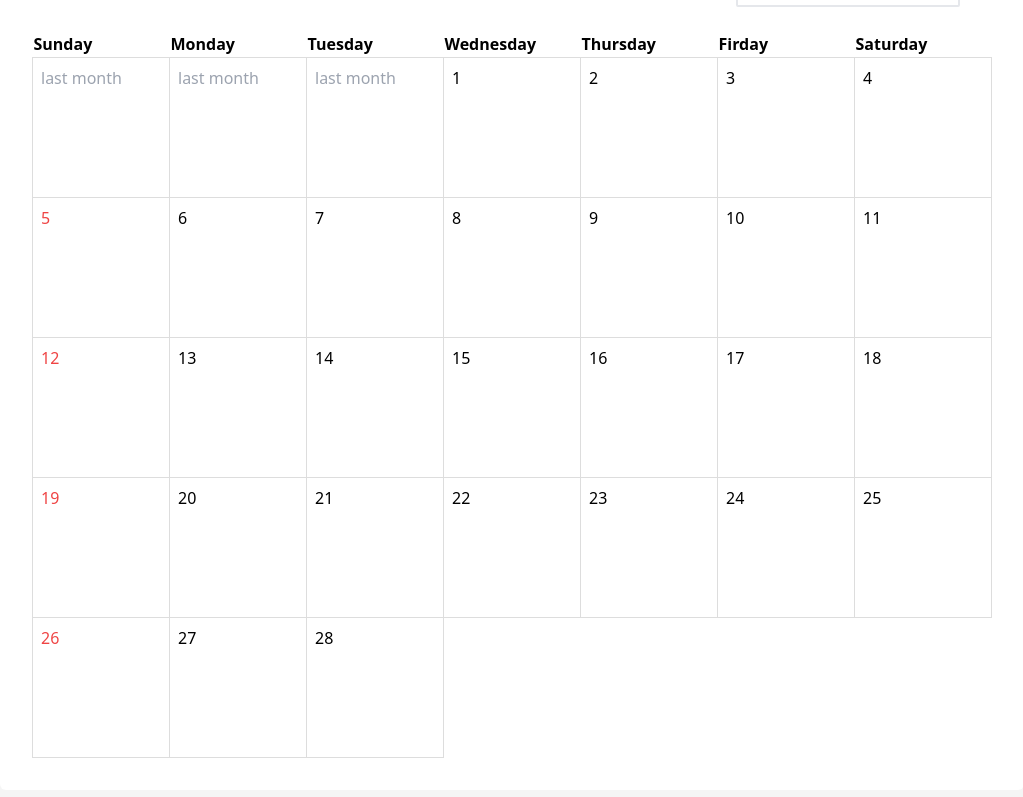
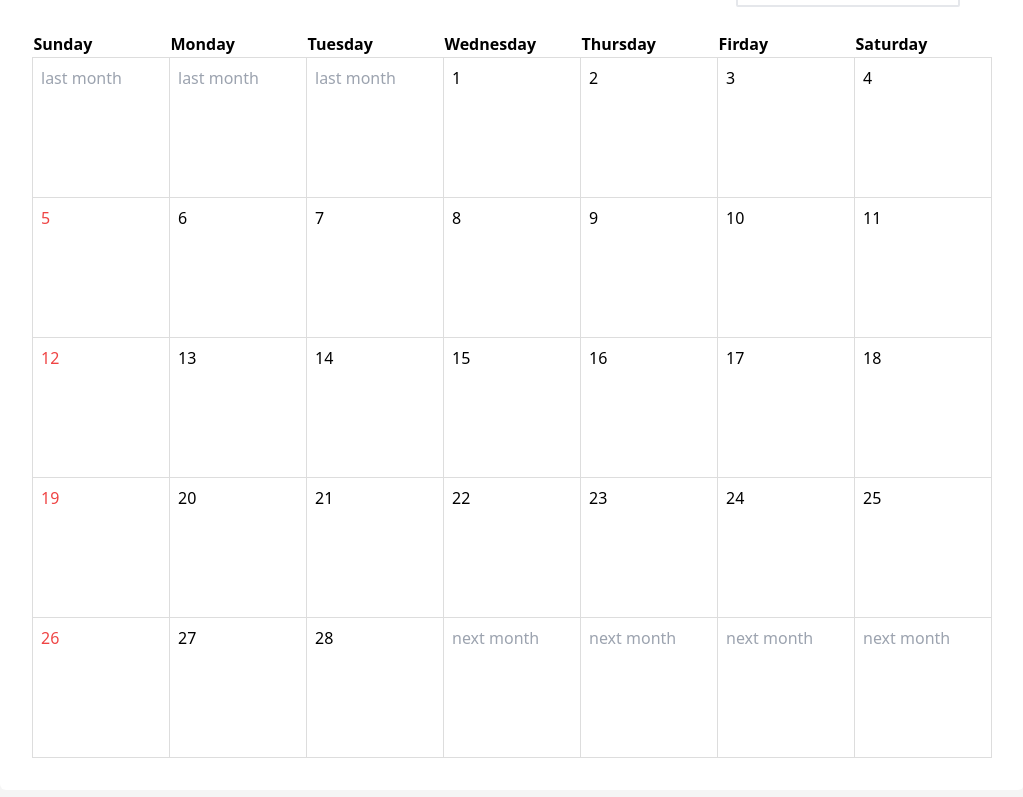
Before and after one commit to Prasetya234/absensi-web, a Nuxt app: page /calender in a window 1280 px wide. Shown: the part 211-1008 px from the top of the page, without its empty margins (128-1151 px from the left). Built offline with nearby package versions, Linux system fonts and the light colour scheme.

Commit message:
fixing: fix bug calender

```diff
--- a/pages/calender/index.vue
+++ b/pages/calender/index.vue
@@ -46,9 +46,9 @@
               v-for="(data2, idx2) in data"
               :key="idx2"
               :class="`${
-                idx2 === 0 && data2.date._d.getDate() !== 'last month'
+                idx2 === 0 && data2.date._d.getDate() !== 'last month' && data2.date._d.getDate() !== 'next month'
                   ? 'text-red-500'
-                  : data2.date._d.getDate() === 'last month'
+                  : data2.date._d.getDate() === 'last month' ||  data2.date._d.getDate() === 'next month'
                   ? 'text-gray-400'
                   : ''
               }`"
@@ -108,6 +108,19 @@ export default {
           this.days.push(dayData.slice(i, i + 7));
         }
       }
+      const lastSpace = this.days[this.days.length - 1].length;
+      if (lastSpace >= 7) return;
+      for (let i = lastSpace; i < 7; i++) {
+        this.days[this.days.length - 1].push({
+          date: {
+            _d: {
+              getDate: () => 'next month'
+            }
+          },
+          workhours: 0,
+          overtime: 0
+        });
+      }
     },
     selectCalender(e) {
       this.offset = 0;
@@ -115,8 +128,8 @@ export default {
       this.getDataCalender();
     },
     changeCalender(type) {
-      if (type === 'prev') this.offset =- 1;
-      else this.offset =+ 1;
+      if (type === 'prev') this.offset = -1;
+      else this.offset = +1;
       console.log(this.offset);
 
       this.getDataCalender();
```
